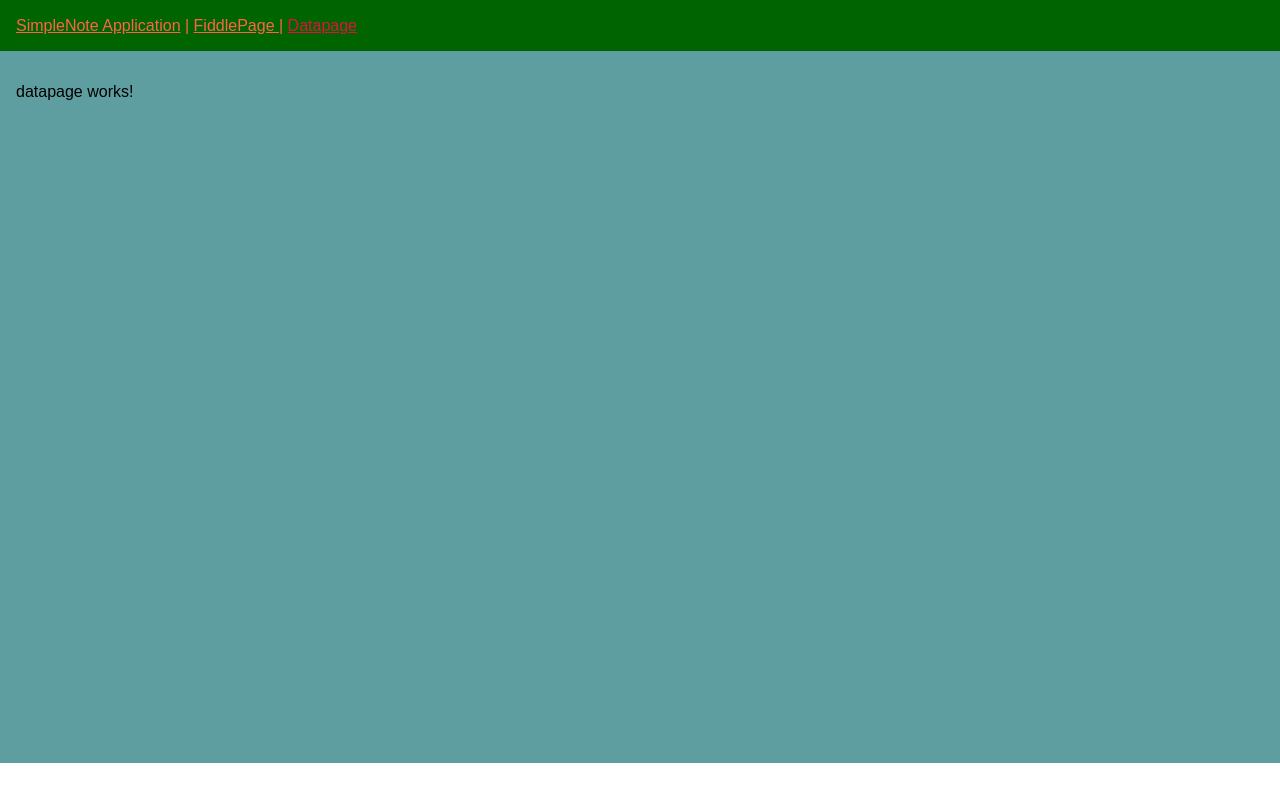
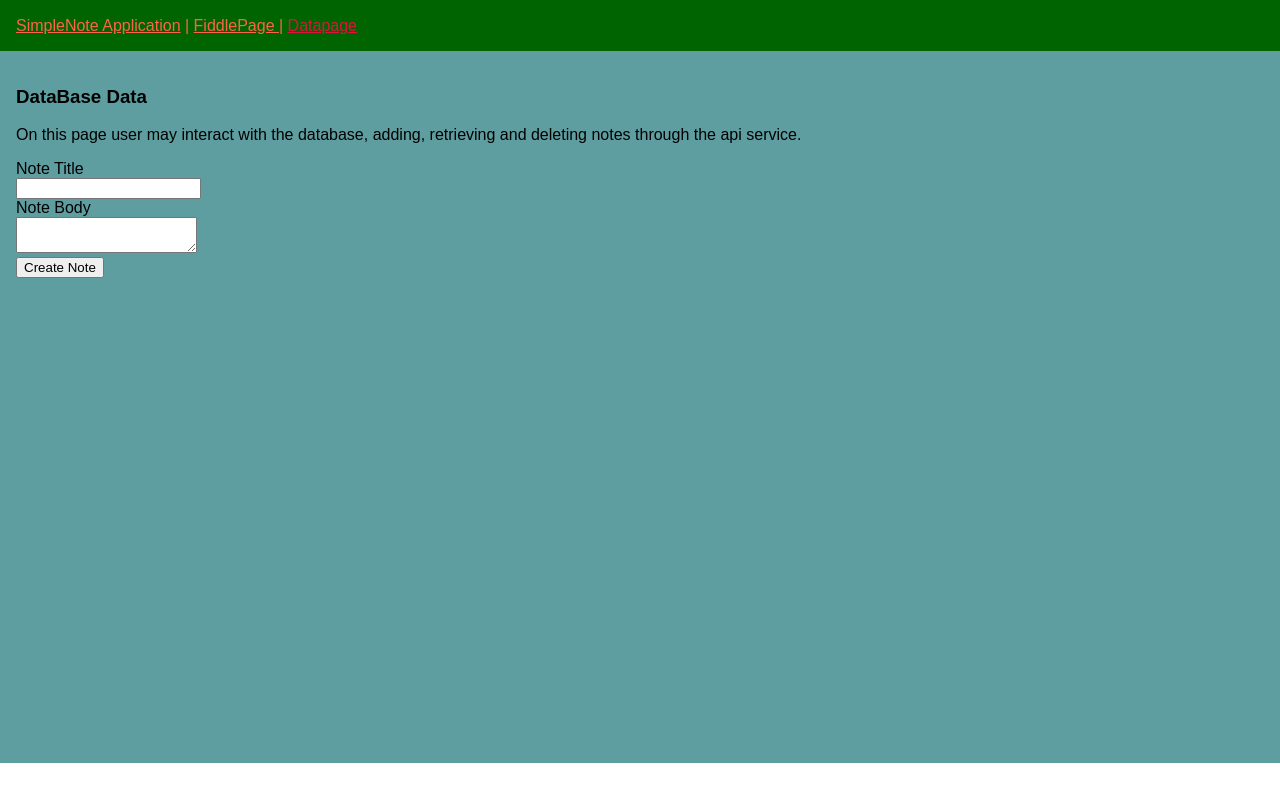
Before and after one commit to GormTheWyrm/functional-note-client-angular, an Angular app: page /data in a window 1280 px wide. Built offline with nearby package versions, Linux system fonts and the light colour scheme.

Commit message:
established contact with backend server. Post now works

```diff
--- a/src/app/app.module.ts
+++ b/src/app/app.module.ts
@@ -10,6 +10,8 @@ import { NoteComponent } from './components/note/note.component';
 import { FormsModule } from '@angular/forms';
 import { RouterModule } from '@angular/router';
 import { PageNotFoundComponent } from './pages/page-not-found/page-not-found.component';
+import { HttpClientModule } from '@angular/common/http';
+import { NoteFormComponent } from './components/note-form/note-form.component';
 
 //rootModule; AppModule is name by convention
 @NgModule({
@@ -20,12 +22,14 @@ import { PageNotFoundComponent } from './pages/page-not-found/page-not-found.com
     HeaderComponent,
     FiddlepageComponent,
     NoteComponent,
-    PageNotFoundComponent
+    PageNotFoundComponent,
+    NoteFormComponent,
   ],
   //import modules - can make my own
   imports: [
     BrowserModule,
     FormsModule,
+    HttpClientModule,
     RouterModule.forRoot([
       {path: 'fiddle', component: FiddlepageComponent},
       {path: 'data', component: DatapageComponent},
--- /dev/null
+++ b/src/app/components/note-form/note-form.component.html
@@ -0,0 +1,17 @@
+ <!-- turn this -->
+ <div >
+    <label for="new-note-title">Note Title</label>
+    <br />
+    <input type="text" id="new-note-title" [(ngModel)]="newTitle">
+    <br />
+    <!-- use css to create space here -->
+    <label for="new-note-body">Note Body</label>
+    <br />
+    <textarea type="text" id="new-note-body" [(ngModel)]="newBody"> </textarea>
+    <br />
+    <button id="create-note" (click)="createNote()">Create Note</button>
+    <!-- br didnt work - add padding/margin manually -->
+    <!-- appears to need an id for click event binding to work! -->
+</div>
+
+<!-- into a compoenent -->
--- /dev/null
+++ b/src/app/components/note-form/note-form.component.ts
@@ -0,0 +1,36 @@
+import { Component, EventEmitter, Input, OnInit, Output } from '@angular/core';
+
+import { Note } from 'src/app/note';
+
+@Component({
+  selector: 'app-note-form',
+  templateUrl: './note-form.component.html',
+  styleUrls: ['./note-form.component.css']
+})
+export class NoteFormComponent implements OnInit {
+
+  newTitle: string = "";
+  newBody: string = "";
+  @Output() noteCreation = new EventEmitter<Note>();
+
+
+  constructor() { }
+  // @Input()
+
+  ngOnInit(): void {
+  }
+
+
+  createNote() {
+    //needs to create a new note and add it to notes
+    //change this to use formModule...
+    let newNote: Note = { title: this.newTitle, body: this.newBody }
+    console.log("emit: " + newNote.title)
+    this.noteCreation.emit(newNote
+    );
+    //reset text, should i do this the other way?
+    this.newTitle = "";
+    this.newBody = "";
+  }
+
+}
--- a/src/app/note.ts
+++ b/src/app/note.ts
@@ -1,5 +1,5 @@
 export interface Note {
-    id:number;
+    id?:number;
     title:string;
     body:string;
 
--- a/src/app/pages/datapage/datapage.component.html
+++ b/src/app/pages/datapage/datapage.component.html
@@ -1 +1,6 @@
-<p>datapage works!</p>
+<h3>DataBase Data</h3>
+<p>On this page user may interact with the database, adding, retrieving and deleting notes through the api service.</p>
+<app-note-form (noteCreation)="createNote($event)" *ngIf="noteOpen"></app-note-form>
+<br>
+<app-note [note]="note" *ngFor="let note of notes" (noteDeleted)="deleteNote($event)"></app-note>
+<p *ngIf="warning">{{warning}}</p>
--- a/src/app/pages/datapage/datapage.component.ts
+++ b/src/app/pages/datapage/datapage.component.ts
@@ -1,4 +1,6 @@
 import { Component, OnInit } from '@angular/core';
+import { Note } from 'src/app/note';
+import { ApiService } from 'src/services/api.service';
 
 @Component({
   selector: 'app-datapage',
@@ -6,10 +8,43 @@ import { Component, OnInit } from '@angular/core';
   styleUrls: ['./datapage.component.css']
 })
 export class DatapageComponent implements OnInit {
-
-  constructor() { }
+  notes: Note[] = [];//{id:1337, title: "placeholder", body:"legwork"}
+  warning: string = "";
+  noteOpen:boolean = true;
+  constructor(private api: ApiService) { }
 
   ngOnInit(): void {
+
+    //load data from apiservice
+
   }
 
+  deleteNote(id: number) {
+    //fixme
+    console.log(id);
+    console.log("this should respond to note being deleted");
+    /// WIP
+
+  }
+  createNote(note: Note) {
+   //first add to DB
+    this.api.addNote(note)
+    .subscribe( res => {
+      console.log(res)
+    })
+    //then add to notes...
+    note.id = this.notes.length;
+    this.notes.push(note);
+    //...or should I let the page simpy reload?
+    //maybe add a refresh database button instad?
+
+  } //fixme: no error handlign yet... also, fix backend
+
+
+
+
+
 }
+
+
+//if error in init it should change display to false and add error paragragh warnign user
--- a/src/app/pages/fiddlepage/fiddlepage.component.html
+++ b/src/app/pages/fiddlepage/fiddlepage.component.html
@@ -8,7 +8,7 @@
         </p>
         <button id="new-note" (click)="openNote()">New Note</button>
         <button id="new-note" (click)="saveAllToLocalStorage()">Save To LocalStorage</button>
-
+                <!-- subcomponent -->
                                     <div *ngIf="noteOpen">
                                         <label for="new-note-title">Note Title</label>
                                         <br />
--- a/src/app/pages/fiddlepage/fiddlepage.component.ts
+++ b/src/app/pages/fiddlepage/fiddlepage.component.ts
@@ -1,4 +1,4 @@
-import { Component, OnInit } from '@angular/core';
+import { Component, OnChanges, OnInit } from '@angular/core';
 import { Note } from 'src/app/note';
 import { LocalStorageService } from 'src/services/local-storage.service';
 import { HeaderComponent } from '../../components/header/header.component';
@@ -26,6 +26,8 @@ export class FiddlepageComponent implements OnInit {
     this.loadFromLocalStorage();
 
   }
+
+
   openNote() {
     console.log("open note!");
     this.noteOpen = true;
@@ -75,10 +77,16 @@ export class FiddlepageComponent implements OnInit {
 
   }
 
-deleteNote(id:number){
-// delete this.notes[id];
-this.notes.splice(id,1);
-}
+  deleteNote(id: number) {
+    // delete this.notes[id];
+    console.log(id);
+    this.notes.splice(id, 1);
+    //need to rewrite the notes ids...
+    for (let i = 0; i < this.notes.length; i++) {
+      this.notes[i].id = i; //changes IDs so delete works on next note
+
+    }
+  }
 
 
 }
--- a/src/environments/environment.ts
+++ b/src/environments/environment.ts
@@ -5,7 +5,7 @@
 export const environment = {
   production: false,
   environmentName: 'local',
-  PORT: 8080,
+  // PORT: 8080,
   ApiBaseUrl: 'http://localhost:8080/'
 };
 
--- a/src/services/api.service.ts
+++ b/src/services/api.service.ts
@@ -1,9 +1,25 @@
 import { Injectable } from '@angular/core';
+import {HttpClient} from '@angular/common/http';
+import { environment } from 'src/environments/environment';
+import { Note } from 'src/app/note';
+
 
 @Injectable({
   providedIn: 'root'
 })
 export class ApiService {
 
-  constructor() { }
+  constructor(private http: HttpClient) { }
+
+  env = environment;  //contains ApiBaseUrl
+
+getAllNote(){
+  //implement after add...
 }
+addNote(note:Note){
+  console.log("api "+ this.env.ApiBaseUrl);
+  console.log(note);
+  return this.http.post(this.env.ApiBaseUrl+ "note", note);
+  ///WIP, testme
+}
+}
```
Also changed, not shown: src/app/components/note-form/note-form.component.css (added), 1 other file (tests, documents, lock files or other folders). Lines whose indentation alone changed are shown as unchanged.
